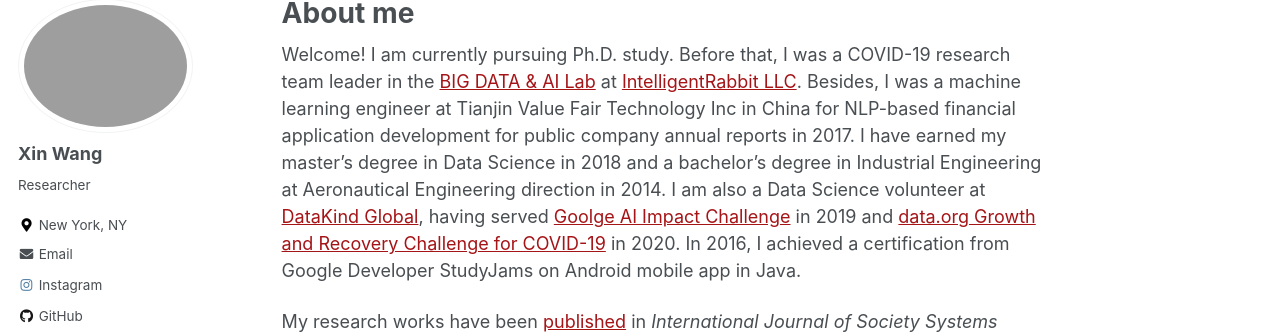
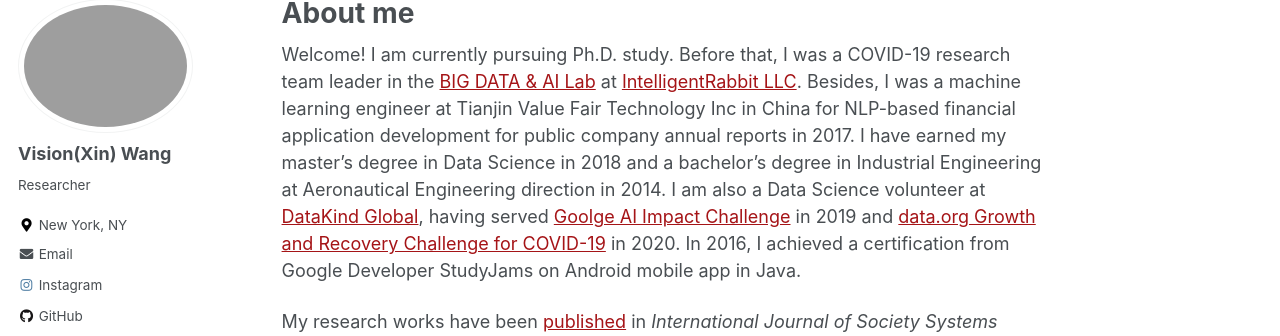
Before and after one commit to xin-wang-kr/xin-wang-kr.github.io, a Jekyll site: the page built from _pages/about.md, in a window 1280 px wide. Shown: the part 119-455 px from the top of the page. Built offline with Jekyll 4.4.1, drawn with Linux system fonts in a browser that asks for light colours.

Commit message:
Update _config.yml

```diff
--- a/_config.yml
+++ b/_config.yml
@@ -82,7 +82,7 @@
 
 # Site Author
 author:
-  name             : "Xin Wang"
+  name             : "Vision(Xin) Wang"
   avatar           : "profile.jpg"
   bio              : "Researcher"
   location         : "New York, NY"
```
